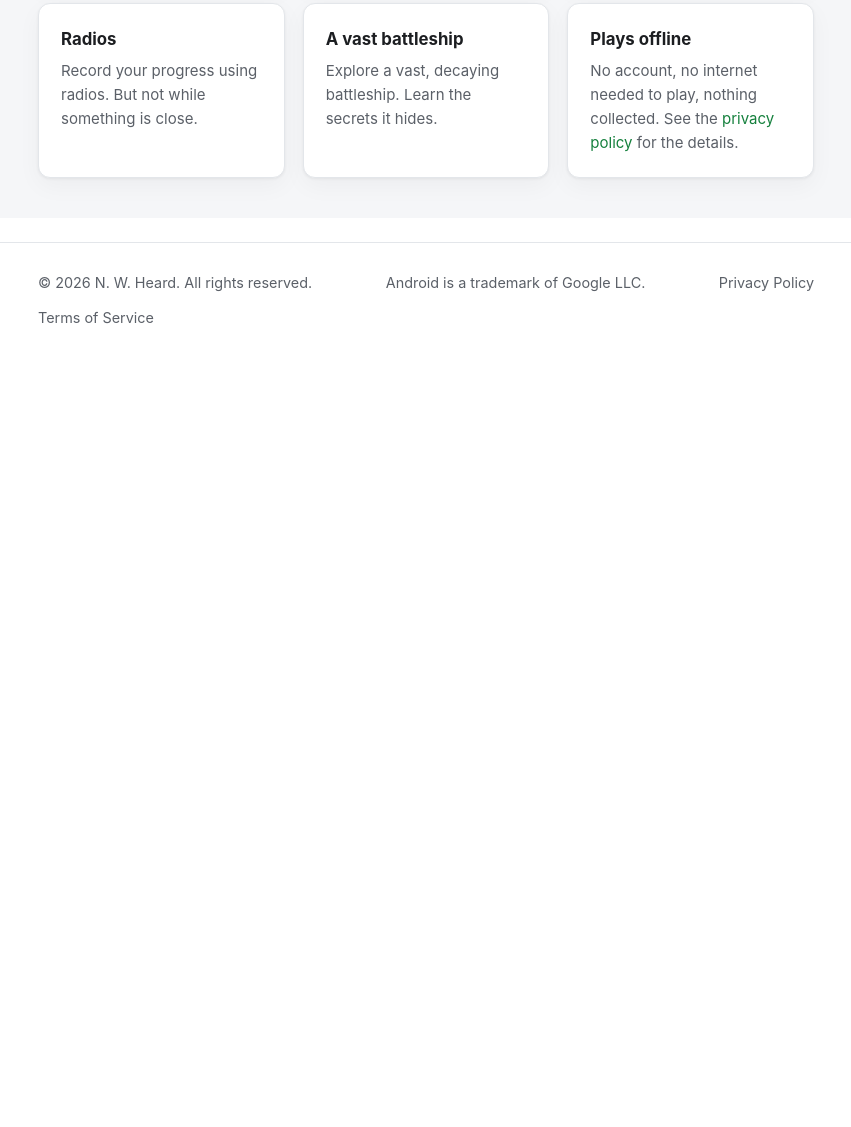
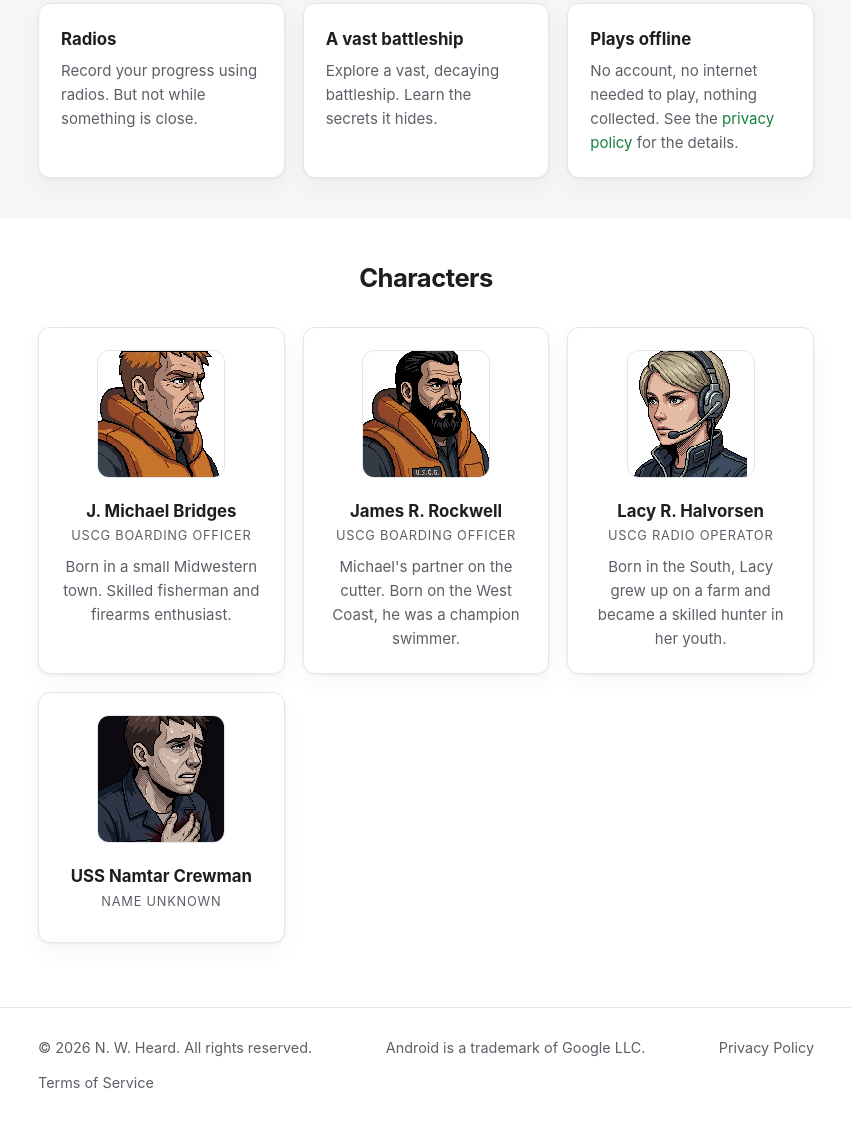
Before and after one commit to N8Codes/N8Codes.github.io, a plain HTML site: page namtar.html in a window 1280 px wide. Shown: the part 1196-2323 px from the top of the page, without its empty margins (214-1065 px from the left). Before the commit the page ends 1565 px from the top, so only its background shows below. Drawn offline with Linux system fonts and the light colour scheme.

Commit message:
Namtar page: character profiles with portraits for Michael, James, Lacy and the USS Namtar crewman

```diff
--- a/namtar.html
+++ b/namtar.html
@@ -75,6 +75,39 @@
                 </div>
             </div>
         </section>
+
+        <section id="characters">
+            <div class="container">
+                <div class="center">
+                    <h2 class="cast-title">Characters</h2>
+                </div>
+                <div class="features cast">
+                    <div class="card">
+                        <img class="portrait" src="images/namtar-michael.png" width="128" height="128" alt="Portrait of J. Michael Bridges in an orange life vest">
+                        <h3>J. Michael Bridges</h3>
+                        <p class="role">USCG Boarding Officer</p>
+                        <p>Born in a small Midwestern town. Skilled fisherman and firearms enthusiast.</p>
+                    </div>
+                    <div class="card">
+                        <img class="portrait" src="images/namtar-james.png" width="128" height="128" alt="Portrait of James R. Rockwell, bearded, in an orange life vest">
+                        <h3>James R. Rockwell</h3>
+                        <p class="role">USCG Boarding Officer</p>
+                        <p>Michael's partner on the cutter. Born on the West Coast, he was a champion swimmer.</p>
+                    </div>
+                    <div class="card">
+                        <img class="portrait" src="images/namtar-lacy.png" width="128" height="128" alt="Portrait of Lacy R. Halvorsen wearing a radio headset">
+                        <h3>Lacy R. Halvorsen</h3>
+                        <p class="role">USCG Radio Operator</p>
+                        <p>Born in the South, Lacy grew up on a farm and became a skilled hunter in her youth.</p>
+                    </div>
+                    <div class="card">
+                        <img class="portrait" src="images/namtar-crewman.png" width="128" height="128" alt="Portrait of a wounded sailor clutching his chest">
+                        <h3>USS Namtar Crewman</h3>
+                        <p class="role">Name unknown</p>
+                    </div>
+                </div>
+            </div>
+        </section>
     </main>
 
     <footer>
--- a/styles.css
+++ b/styles.css
@@ -203,6 +203,25 @@ h2 {
     font-size: 0.94rem;
 }
 
+/* ---- Character cards (game pages) ---- */
+.cast-title { margin-bottom: 28px; }
+.cast .card { text-align: center; }
+.cast .portrait {
+    width: 128px;
+    height: 128px;
+    border-radius: var(--radius);
+    border: 1px solid var(--border);
+    image-rendering: pixelated;
+    margin-bottom: 12px;
+}
+.cast .card h3 { margin-bottom: 2px; }
+.cast .card .role {
+    font-size: 0.8rem;
+    letter-spacing: 0.06em;
+    text-transform: uppercase;
+    margin-bottom: 8px;
+}
+
 /* ---- Game listing (home page) ---- */
 .games {
     display: grid;
```
Also changed, not shown: images/namtar-crewman.png (added), images/namtar-james.png (added), images/namtar-lacy.png (added), images/namtar-michael.png (added).
